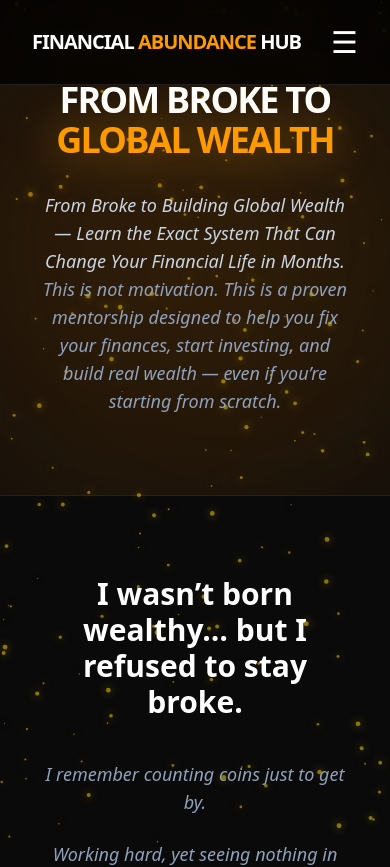
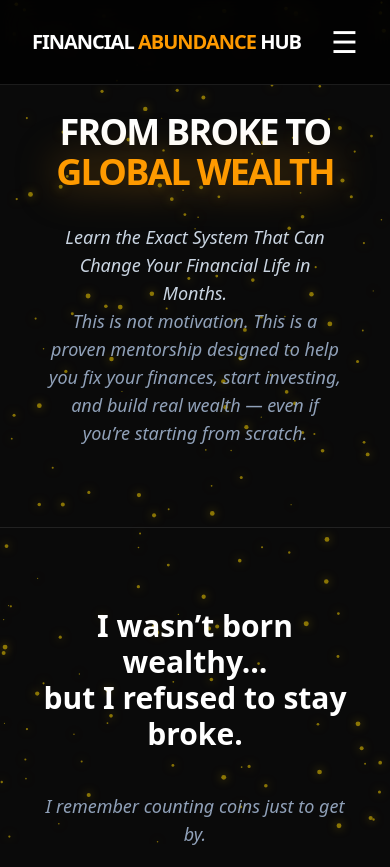
Before and after one commit to KayceeEasy/FinancialAbundanceHub, a Next.js app: page / in a window 390 px wide. Shown: the top 867 px of the page. Built offline with nearby package versions, Linux system fonts and the light colour scheme.

Commit message:
Add rewrites for admin route and update backend base_url in configuration

```diff
--- a/next.config.ts
+++ b/next.config.ts
@@ -1,5 +1,14 @@
 import type { NextConfig } from "next";
 const nextConfig: NextConfig = {
+
+async rewrites() {
+    return [
+      {
+        source: '/admin',
+        destination: '/admin/index.html',
+      },
+    ];
+},
 
 reactCompiler: true,
 };
--- a/public/admin/config.yml
+++ b/public/admin/config.yml
@@ -17,4 +17,4 @@ backend:
   name: github
   repo: kayceeeasy/financial-abundance-hub
   branch: main
-  base_url: https://financialabundancehub.com
+  base_url: https://api.decapcms.org
--- a/src/app/page.tsx
+++ b/src/app/page.tsx
@@ -31,33 +31,21 @@ export default function Home() {
       {/* 1. HERO */}
 <section className="relative py-20 md:py-32 px-6 text-center overflow-hidden">
 
-  {/* Animated Glows - Added opacity to ensure they show up */}
-  <motion.div
-    animate={{ scale: [1, 1.2, 1], rotate: [0, 90, 0] }}
-    transition={{ duration: 20, repeat: Infinity, ease: "linear" }}
-    className="absolute top-0 right-0 w-[500px] h-[500px] bg-amber-600/20 blur-[120px] rounded-full -z-10 opacity-70"
-  />
-  <motion.div
-    animate={{ scale: [1.2, 1, 1.2], rotate: [0, -90, 0] }}
-    transition={{ duration: 25, repeat: Infinity, ease: "linear" }}
-    className="absolute bottom-0 left-0 w-[500px] h-[500px] bg-amber-500/10 blur-[120px] rounded-full -z-10 opacity-70"
-  />
-
   <motion.div
     initial={{ opacity: 0, y: 40 }}
     animate={{ opacity: 1, y: 0 }}
     transition={{ duration: 1, ease: [0.22, 1, 0.36, 1] }}
   >
-    <h1 className="text-4xl md:text-9xl font-black leading-[1.1] md:leading-[0.9] tracking-tighter mb-8 break-words text-white">
+    <h1 className="text-4xl md:text-9xl font-black leading-[1.1] md:leading-[0.9] tracking-tighter mb-8 mt-8 break-words text-white">
       FROM BROKE TO <br className="hidden md:block"/>
       <span className="text-amber-500 whitespace-nowrap drop-shadow-[0_0_20px_rgba(245,158,11,0.5)]">
         GLOBAL WEALTH
       </span>
     </h1>
-    <p className="text-lg md:text-2xl text-slate-300 max-w-3xl mx-auto px-4 italic font-light">
-      From Broke to Building Global Wealth — Learn the Exact System That Can Change Your Financial Life in Months.
+    <p className="text-lg md:text-2xl text-slate-300 max-w-3xl mx-auto px-6 italic font-light">
+      Learn the Exact System That Can Change Your Financial Life in Months.
     </p>
-    <p className="text-lg md:text-2xl text-slate-400 max-w-3xl mx-auto px-4 italic font-light z-20 relative">
+    <p className="text-lg md:text-2xl text-slate-400 max-w-3xl mx-auto px-6 italic font-light z-20 relative">
       This is not motivation. This is a proven mentorship designed to help you fix your finances, start investing, and build real wealth — even if you’re starting from scratch.
     </p>
   </motion.div>
@@ -65,14 +53,14 @@ export default function Home() {
 
       {/* 2. MY STORY */}
       <motion.section initial="hidden" whileInView="visible" viewport={{ once: true, margin: "-100px" }} variants={reveal} className="py-20 px-6 max-w-3xl mx-auto text-center border-t border-white/10">
-        <h2 className="text-3xl md:text-4xl font-bold mb-10 px-4">I wasn’t born wealthy… but I refused to stay broke.</h2>
+        <h2 className="text-3xl md:text-4xl font-bold mb-10 px-4">I wasn’t born wealthy… <br />but I refused to stay broke.</h2>
         <div className="space-y-6 text-lg md:text-xl text-slate-400 italic px-4">
           <p>I remember counting coins just to get by.</p>
           <p>Working hard, yet seeing nothing in my account.</p>
           <p>Watching others build wealth while I felt stuck.</p>
           <p className="font-bold text-white text-xl md:text-2xl not-italic py-4">Then everything changed.</p>
           <p>I discovered that wealth isn’t luck. It’s knowledge, systems, and the right mentorship.</p>
-          <p>From my first real estate deal to building a global investment portfolio… I transformed my life.</p>
+          <p>From my first real estate deal to building a global investment portfolio… <br />I transformed my life.</p>
           <p className="not-italic font-bold text-white pt-4">And now, I want to help you do the same.</p>
         </div>
       </motion.section>
```
